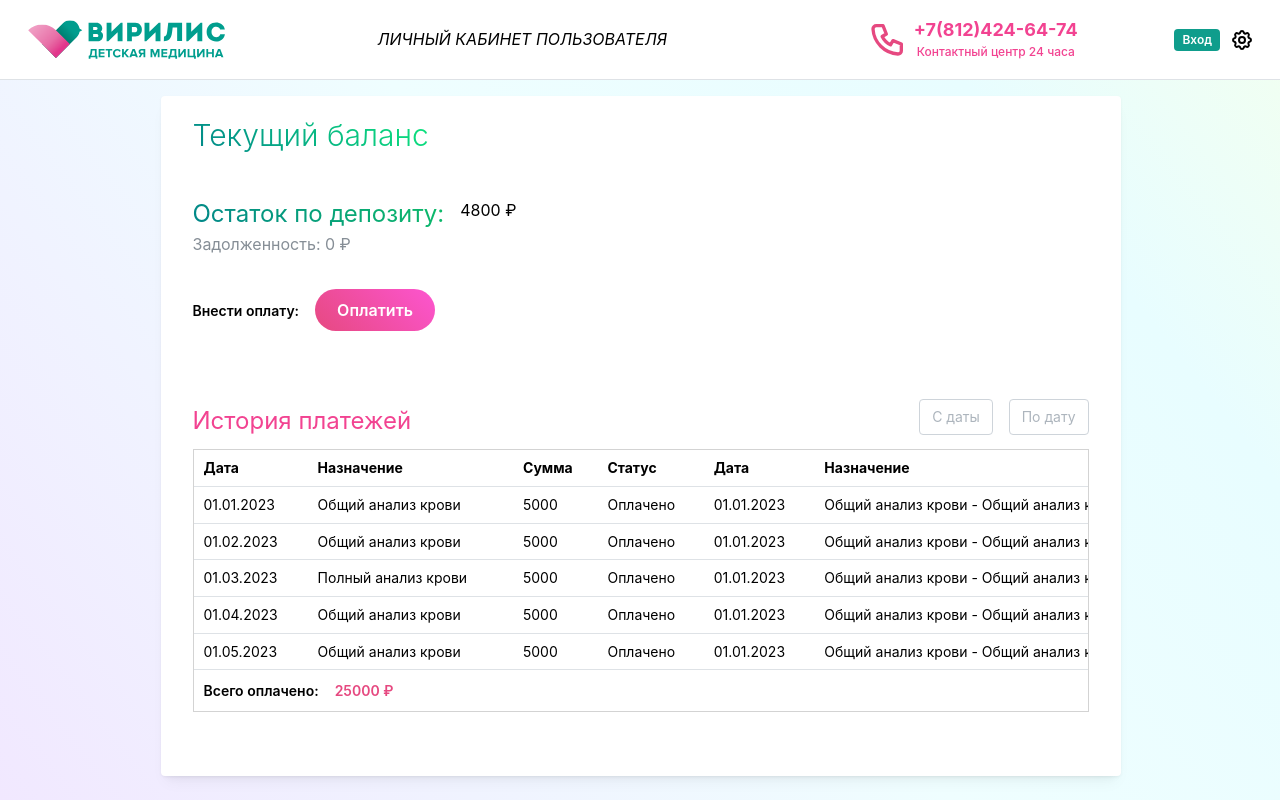
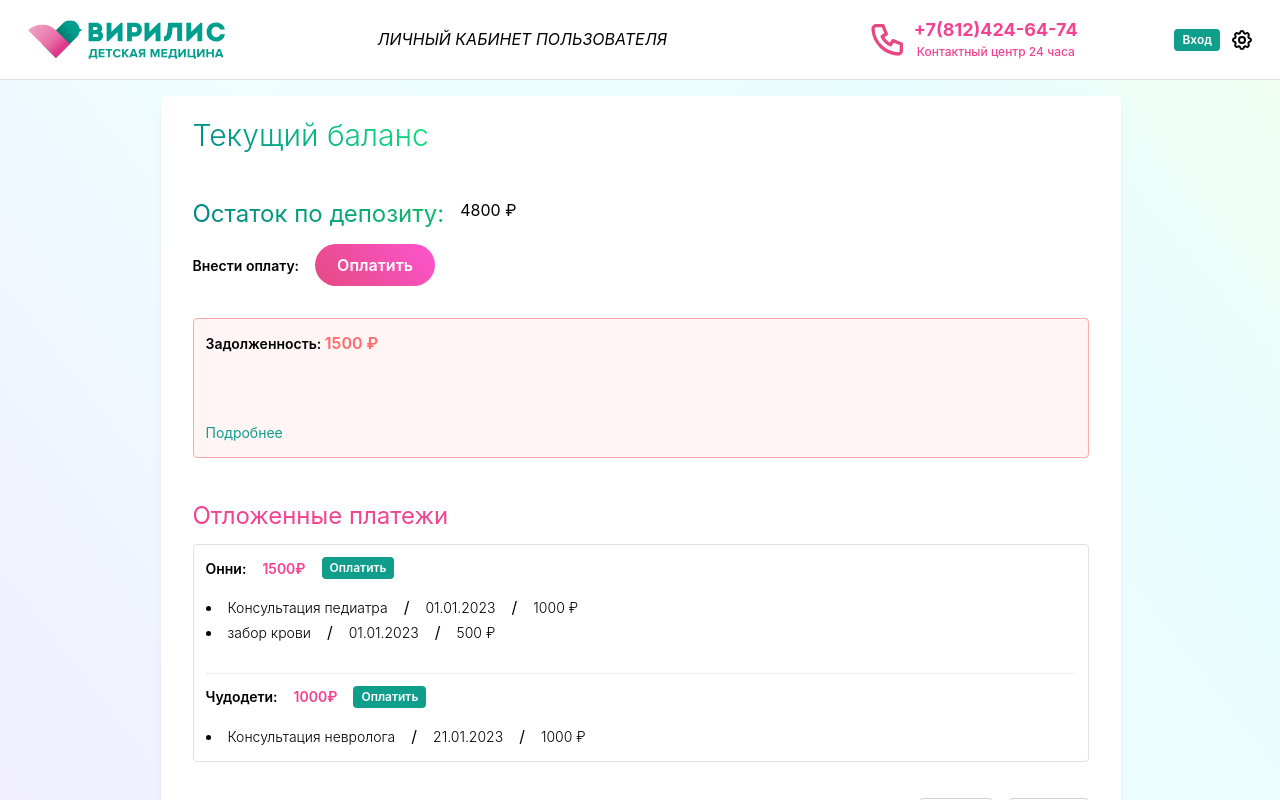
Before and after one commit to warum48/med-next, a Next.js app: page /payments in a window 1280 px wide. Shown: the top 800 px of the page. Built offline with nearby package versions, Linux system fonts and the light colour scheme.

Commit message:
desin, payments

```diff
--- a/app/payments/page.tsx
+++ b/app/payments/page.tsx
@@ -1,16 +1,20 @@
 'use client'
 import * as React from 'react';
-import { Box, Group, Space, Title, Text, useMantineTheme } from '@mantine/core';
+import { Box, Group, Space, Title, Text, useMantineTheme, Spoiler, Collapse } from '@mantine/core';
 //import { Title1_main, Title2_main, Title2_second, TitleLabel } from '../../_styles/headers';
 import { InnerPageContainer } from '../../components/Containers/InnerPageContainer';
 //import { PayHistory } from './components/History';
 import { StyledButton } from '../../components/Buttons/StyledButton';
 import { DatePickerInput } from '@mantine/dates';
-import { PayHistory } from '@/components/PaymentsHistory/History';
-import { Title1_main, Title2_main, Title2_second, TitleLabel } from '@/components/TextBlocks/TextBlocks';
+import { PayHistory } from '@/components/_payments/PaymentsHistory/History';
+import { ActionLink, Title1_main, Title2_main, Title2_second, TitleLabel } from '@/components/TextBlocks/TextBlocks';
+import { useState } from 'react';
+import { Debt } from '@/components/_payments/Debt/Debt';
+import { PostponedPayments } from '@/components/_payments/Postponed/PostponedPayments';
 
 export default function Payments() {
   const theme = useMantineTheme();
+
   return (
     <InnerPageContainer>
       <Title1_main>Текущий баланс</Title1_main>
@@ -23,13 +27,20 @@ export default function Payments() {
           <Text>4800 ₽ </Text>
         </Title>
       </Group>
-      <Text c="dimmed">Задолженность: 0 ₽</Text>
-      <Space h="xl" />
+
+
+
+      <Space h="sm" />
       <Group>
         <TitleLabel>Внести оплату:</TitleLabel>
         <StyledButton appearence="main_second">Оплатить</StyledButton>
       </Group>
       <Space h="xl" />
+      <Debt/>
+      <Space h="xl" />
+      <Title2_second>Отложенные платежи</Title2_second>
+      <Space h="xs" />
+      <PostponedPayments/>
       <Space h="xl" />
       <Group gap="md" justify="space-between"
       //"apart"
--- a/components/Buttons/StyledButton.tsx
+++ b/components/Buttons/StyledButton.tsx
@@ -1,6 +1,6 @@
-'use client'
+'use client';
 import * as React from 'react';
-import { Button, ButtonProps,  rem } from '@mantine/core';
+import { Button, ButtonProps, rem } from '@mantine/core';
 import { TChildren } from '../Containers/InnerPageContainer';
 import { ReactHTMLElement } from 'react';
 import { GlobalContext } from '@/context/ContextGlobal';
@@ -8,7 +8,7 @@ import { GlobalContext } from '@/context/ContextGlobal';
 import classes from './StyledButton.module.css';
 
 type TProps = {
-  appearence?: 'intro_second' | 'main_second' | 'main_first' | 'main_cancel';
+  appearence?: 'intro_second' | 'main_second' | 'main_first' | 'main_cancel' | 'main_small';
   onClick?: React.MouseEventHandler<HTMLButtonElement>; //() => void;
   sx?: any;
 };
@@ -21,8 +21,6 @@ export const StyledButton = ({
   ...props
 }: TProps & ButtonProps) => {
   //& TChildren
-
-
 
   //const { classes, theme } = useStyles();
 
@@ -39,15 +37,17 @@ export const StyledButton = ({
         size="xl"
         className={classes.control}
         mt={40}
-      style={{ borderRadius:
+        style={{
+          borderRadius:
             DesignService.sizeAndRadius.buttonRadius[
               DesignService.buttonRadius as keyof typeof DesignService.sizeAndRadius.buttonRadius
-        ].style}}
+            ].style,
+        }}
       >
         {children}
         {/*} Записаться на прием */}
-
-    </Button>)
+      </Button>
+    );
   }
 
   if (appearence == 'main_second') {
@@ -56,7 +56,7 @@ export const StyledButton = ({
         variant="gradient"
         // gradient={{ from: 'pink', to: '#ff3ebb' }}
         gradient={{ from: 'pink', to: '#fd55d0' }}
-        size="md"//"sm"
+        size="md" //"sm"
         //className={classes.control}
         //mt={40}
         style={{
@@ -81,14 +81,17 @@ export const StyledButton = ({
       <Button
         variant="gradient"
         gradient={{ from: '#01868a', to: '#0dab5f' }}
-        size="md"//"sm"
+        size="md" //"sm"
         // size="xl"
         //className={classes.control}
         // mt={40}
-        style={{ borderRadius:
+        style={{
+          borderRadius:
             DesignService.sizeAndRadius.buttonRadius[
               DesignService.buttonRadius as keyof typeof DesignService.sizeAndRadius.buttonRadius
-          ].style, ...sx }}
+            ].style,
+          ...sx,
+        }}
         onClick={onClick}
         {...props}
       >
@@ -106,10 +109,13 @@ export const StyledButton = ({
         // size="xl"
         //className={classes.control}
         // mt={40}
-        style={{ borderRadius:
+        style={{
+          borderRadius:
             DesignService.sizeAndRadius.buttonRadius[
               DesignService.buttonRadius as keyof typeof DesignService.sizeAndRadius.buttonRadius
-          ].style, ...sx }}
+            ].style,
+          ...sx,
+        }}
         onClick={onClick}
         {...props}
       >
@@ -117,5 +123,21 @@ export const StyledButton = ({
       </Button>
     );
   }
+
+  if (appearence == 'main_small') {
+    return (
+      <Button
+        size="compact-xs"
+        //!!compact
+        // variant="gradient" gradient={{ from: '#038d92', to: 'lime', deg: 105 }}
+        // sx={{marginLeft:'auto'}}
+        onClick={onClick}
+        {...props}
+      >
+        {children}
+      </Button>
+    );
+  }
+
   return <Button>{children}</Button>;
 };
--- a/components/TextBlocks/TextBlocks.module.css
+++ b/components/TextBlocks/TextBlocks.module.css
@@ -1,3 +1,11 @@
+.mainColor{
+    color:var(--mantine-color-main-4);
+}
+.secondColor{
+    color:var(--mantine-color-second-4);
+}
+
+
 .title {
     font-weight: 300;
     line-height: 1.05;
@@ -68,3 +76,27 @@
    /* font-family: 'Greycliff CF, ${theme.fontFamily}';*/
    line-height: 1;
 }
+
+.blue_square_bg{
+    margin-top: -8px;
+    --square-height: 80px;
+    position: relative;
+    height: var(--square-height);
+    padding: 16px;
+    padding-top:calc((var(--square-height) - 48px)/2);
+    margin-left:-24px;
+    background-image: url(https://virilisspb.ru/wp-content/themes/kopr/assets/img/counter/bg1.png);
+    background-image: url(https://virilisspb.ru/wp-content/themes/kopr/assets/img/steps/bg1.png);
+    background-repeat: no-repeat;
+    background-position: 0% 0%;
+    background-size: contain;
+}
+.white_strip{
+    background-color:#ffffff99;
+    margin-left:-20px;
+    position:absolute;
+    width:100%;
+    height: 40px;
+    top:calc((var(--square-height) - 40px)/2);
+    z-index:1;
+}
--- a/components/TextBlocks/TextBlocks.tsx
+++ b/components/TextBlocks/TextBlocks.tsx
@@ -1,14 +1,32 @@
 import { TAnyFields, TChildren } from '@/types/types';
-import { Title, Text,  rem, TitleProps } from '@mantine/core';
+import { Title, Text, rem, TitleProps, Anchor, Group } from '@mantine/core';
 //import { TAnyFields, TChildren } from '../_types/Types';
 import classes from './TextBlocks.module.css';
 
 import React from 'react';
+import { IconNotes } from '@tabler/icons-react';
 //const { DesignService, asideOpen, setAsideOpen } = React.useContext(GlobalContext);
 
 type TCustTitle = typeof Title;
 
-
+export const ActionLink = ({ children, ...props }: any) => {
+  return (
+    <Anchor
+      {...props}
+      size="sm"
+      component="button"
+      //onClick={() =>
+      //  refetch
+      //    ? refetch()
+      //    : () => {
+      //        console.log('nothing to refetch');
+      //      }
+      //}
+    >
+      {children}
+    </Anchor>
+  );
+};
 
 export const Card_pretitle = ({ children }: TChildren) => {
   //const { classes, theme } = useHeadersStyles();
@@ -22,7 +40,6 @@ export const Card_pretitle = ({ children }: TChildren) => {
 
 export const Card_title = ({ children }: TChildren) => {
   //const { classes, theme } = useHeadersStyles();
-
   return (
     <Text fz="lg" fw={500} className={classes.name}>
       {children}
@@ -35,27 +52,36 @@ export const TitleLabel = ({ children, ...props }: TChildren & TAnyFields) => {
 
   return (
     <>
-   {/* <Title
+      {/* <Title
     // sx={{ marginBottom: '-0.5rem' }}//'.25rem' }}
     // {...props}
   > */}
       <Text className={classes.title3} component="span" inherit {...props}>
         {children}
       </Text>
-    {/*</Title>*/}
+      {/*</Title>*/}
     </>
   );
 };
 
+export const TitleLabel_second = ({ children, ...props }: TChildren & TAnyFields) => {
+  return (
+    <Text
+      className={`${classes.title3} ${classes.secondColor}`}
+      component="span"
+      inherit
+      {...props}
+    >
+      {children}
+    </Text>
+  );
+};
+
 export const TextInfo = ({ children }: TChildren & TAnyFields) => {
-  //const { classes, theme } = useHeadersStyles();
-
   return (
-
-      <Text className={classes.basicInfo} component="span" inherit>
-        {children}
-      </Text>
-
+    <Text className={classes.basicInfo} component="span" inherit>
+      {children}
+    </Text>
   );
 };
 
@@ -149,3 +175,20 @@ export const Title1_main = ({ children, ...props }: TitleProps) => {
     </Title>
   );
 };
+
+export const InnerPageTitle = ({ children }: TChildren) => {
+  return (
+    <div className={classes.blue_square_bg}>
+      <div className={classes.white_strip}></div>
+      <Group><IconNotes style={{ width: rem(30), height: rem(30) ,
+                color: 'green',
+                paddingTop:'4px',
+                //marginLeft:'-2px',
+                marginRight:'-10px',
+                zIndex:9
+                }} />
+      <Title1_main style={{zIndex:10}}>{children}</Title1_main></Group>
+
+    </div>
+  );
+};
--- /dev/null
+++ b/components/_payments/Debt/Debt.module.css
@@ -0,0 +1,21 @@
+.warning{
+
+   /* margin-top: var(--mantine-spacing-md); */
+    background-color: var(--mantine-color-red-0);
+    border-color: var(--mantine-color-red-3);
+}
+.warning_text{
+    color: var(--mantine-color-red-5);
+    font-size: var(--mantine-font-size-md);
+    font-weight: var(--mantine-font-weight-bold);
+}
+
+.warning_text_small{
+    color: var(--mantine-color-red-5);
+    font-size: var(--mantine-font-size-sm);
+    font-weight: var(--mantine-font-weight-bold);
+}
+
+.debt_table{
+    background-color: var(--mantine-color-body);
+}
--- /dev/null
+++ b/components/_payments/Debt/Debt.tsx
@@ -0,0 +1,66 @@
+import * as React from 'react';
+import { DebtItem } from './DebtItem';
+import { Box, Collapse, Paper, Text } from '@mantine/core';
+import { ActionLink, TitleLabel } from '@/components/TextBlocks/TextBlocks';
+
+import styles from "./Debt.module.css";
+
+interface Props {
+  // Add your prop types here
+}
+
+const mockDebt = [
+  {
+    clinic: 'Онни',
+    summ: 1500,
+    cliniDebtAr: [
+      {
+        summ: 1000,
+        date: '01.01.2023',
+        description: 'Консультация педиатра',
+      },
+      {
+        summ: 500,
+        date: '01.01.2023',
+        description: 'забор крови',
+      },
+    ],
+  },
+  {
+    clinic: 'Чудодети',
+    summ: 1000,
+    cliniDebtAr: [
+      {
+        summ: 1000,
+        date: '21.01.2023',
+        description: 'Консультация невролога',
+      },
+    ],
+  },
+];
+
+export const Debt: React.FC<Props> = () => {
+  const [debtOpen, setDebtOpent] = React.useState(false);
+  return (
+    <Paper withBorder shadow={'0'} color={'red'} p="sm" className={styles.warning}>
+      <TitleLabel>Задолженность: <span className={styles.warning_text}>1500 ₽</span></TitleLabel>
+
+      <Collapse in={debtOpen} className={styles.debt_table} p={'md'} my={'md'}>
+        {mockDebt.map((clinic, index) => (
+          <DebtItem
+            key={clinic.clinic}
+            clinic={clinic.clinic}
+            summ={clinic.summ}
+            clinicDebtAr={clinic.cliniDebtAr}
+            lastItem={index === mockDebt.length - 1}
+          />
+        ))}
+      </Collapse>
+      <Box>
+      <ActionLink onClick={() => setDebtOpent(!debtOpen)}>
+        {debtOpen ? 'Скрыть' : ' Подробнее'}
+      </ActionLink>
+      </Box>
+    </Paper>
+  );
+};
--- /dev/null
+++ b/components/_payments/Debt/DebtItem.tsx
@@ -0,0 +1,37 @@
+import { StyledButton } from '@/components/Buttons/StyledButton';
+import { TextInfo, TitleLabel, TitleLabel_second } from '@/components/TextBlocks/TextBlocks';
+import { Button, Divider, Group, List, Stack } from '@mantine/core';
+import * as React from 'react';
+import styles from "./Debt.module.css";
+
+type TProps = {
+    clinic: string
+    summ: number
+    clinicDebtAr: any[]
+    lastItem: boolean
+}
+export const DebtItem = ({clinic, summ, clinicDebtAr, lastItem}: TProps) =>{
+ return(
+ <Stack>
+    <Group>
+        <TitleLabel>{clinic}:</TitleLabel>
+        {/*<span className={styles.warning_text_small}>{summ}₽</span>*/}
+        <TitleLabel_second>{summ}₽</TitleLabel_second>
+        <StyledButton appearence='main_small'>Оплатить</StyledButton>
+    </Group>
+    <List>
+        {clinicDebtAr.map((item, index) => (
+            <List.Item key={'debt' + index}>
+                <Group>
+                <TextInfo>{item.description}</TextInfo> /
+                <TextInfo>{item.date}</TextInfo> /
+                    <TextInfo>{item.summ} ₽</TextInfo>
+                </Group>
+            </List.Item>
+        ))}
+    </List>
+    {!lastItem && <Divider my="sm" variant="dotted" />}
+
+ </Stack>
+ )
+}
--- a/components/PaymentsHistory/History.tsx
+++ b/components/_payments/PaymentsHistory/History.tsx
@@ -8,7 +8,7 @@ import 'dayjs/locale/ru';
 //import { TitleLabel, useHeadersStyles } from '../../../_styles/headers';
 import { Table } from '@mantine/core';
 import { innerPageMaxWidth } from '@/global/CONSTS';
-import { TitleLabel } from '../TextBlocks/TextBlocks';
+import { TitleLabel } from '../../TextBlocks/TextBlocks';
 //import { innerPageMaxWidth } from '../../../CONSTS';
 
 
--- /dev/null
+++ b/components/_payments/Postponed/PostponedPayments.tsx
@@ -0,0 +1,63 @@
+import * as React from 'react';
+//import { DebtItem } from './DebtItem';
+import { Box, Collapse, Paper, Text } from '@mantine/core';
+import { ActionLink, TitleLabel } from '@/components/TextBlocks/TextBlocks';
+
+//import styles from "./Debt.module.css";
+import { DebtItem } from '../Debt/DebtItem';
+
+interface Props {
+  // Add your prop types here
+}
+
+const mockDebt = [
+  {
+    clinic: 'Онни',
+    summ: 1500,
+    cliniDebtAr: [
+      {
+        summ: 1000,
+        date: '01.01.2023',
+        description: 'Консультация педиатра',
+      },
+      {
+        summ: 500,
+        date: '01.01.2023',
+        description: 'забор крови',
+      },
+    ],
+  },
+  {
+    clinic: 'Чудодети',
+    summ: 1000,
+    cliniDebtAr: [
+      {
+        summ: 1000,
+        date: '21.01.2023',
+        description: 'Консультация невролога',
+      },
+    ],
+  },
+];
+
+export const PostponedPayments: React.FC<Props> = () => {
+  const [debtOpen, setDebtOpent] = React.useState(false);
+  return (
+    <Paper withBorder shadow={'0'} color={'red'} p="sm" >
+
+        {mockDebt.map((clinic, index) => (
+          <DebtItem
+            key={clinic.clinic}
+            clinic={clinic.clinic}
+            summ={clinic.summ}
+            clinicDebtAr={clinic.cliniDebtAr}
+            lastItem={index === mockDebt.length - 1}
+          />
+        ))}
+
+      <Box>
+
+      </Box>
+    </Paper>
+  );
+};
--- a/global/ROUTES.ts
+++ b/global/ROUTES.ts
@@ -100,7 +100,7 @@ export enum RoutesTypes {
 
     {
       label: 'Медицинская карта',
-      icon: IconUsersGroup,
+      icon: IconNotes,
       link: RoutesTypes.MedicalCard,
     },
 
```
Also changed, not shown: app/profile/page.tsx (+5 -3 lines), styles/index.css (+7 -0 lines). Lines whose indentation alone changed are shown as unchanged.
